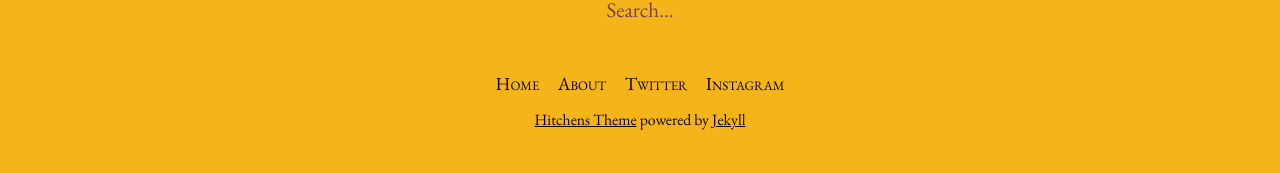
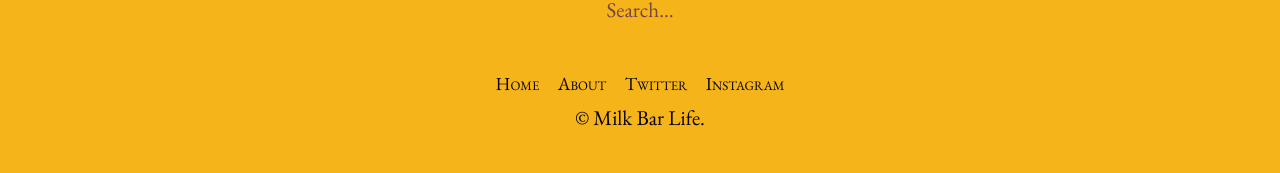
Before and after one commit to milkbarlife/milkbarlife.github.io, a Jekyll site: the page built from index.html, in a window 1280 px wide. Shown: the part 1151-1324 px from the top of the page. Built offline with Jekyll 4.4.1, drawn with Linux system fonts in a browser that asks for light colours; the list of posts is cut into pages by our own code.

Commit message:
Adding a copyright footer
Signed-off-by: Jesse Millar <jesse.millar@microsoft.com>

```diff
--- a/_layouts/default.html
+++ b/_layouts/default.html
@@ -39,13 +39,11 @@
 
     {% include menu.html %}
 
-    {% unless site.hide_credits %}
-      <aside class="site-credits">
-        <p>
-          <small><a href="https://github.com/patdryburgh/hitchens">Hitchens Theme</a> powered by <a href="http://jekyllrb.com">Jekyll</a></small>
-        </p>
-      </aside>
-    {% endunless %}
+    <aside class="copyright">
+      <p>
+        &copy; <script>new Date().getFullYear()></script> Milk Bar Life.
+      </p>
+    </aside>
 
   </body>
 </html>
--- a/_sass/_base.scss
+++ b/_sass/_base.scss
@@ -135,7 +135,7 @@ figcaption {
   }
 }
 
-.site-credits {
+.copyright {
   margin: 0 auto 2em;
   padding: 0 2em;
   text-align: center;
```
